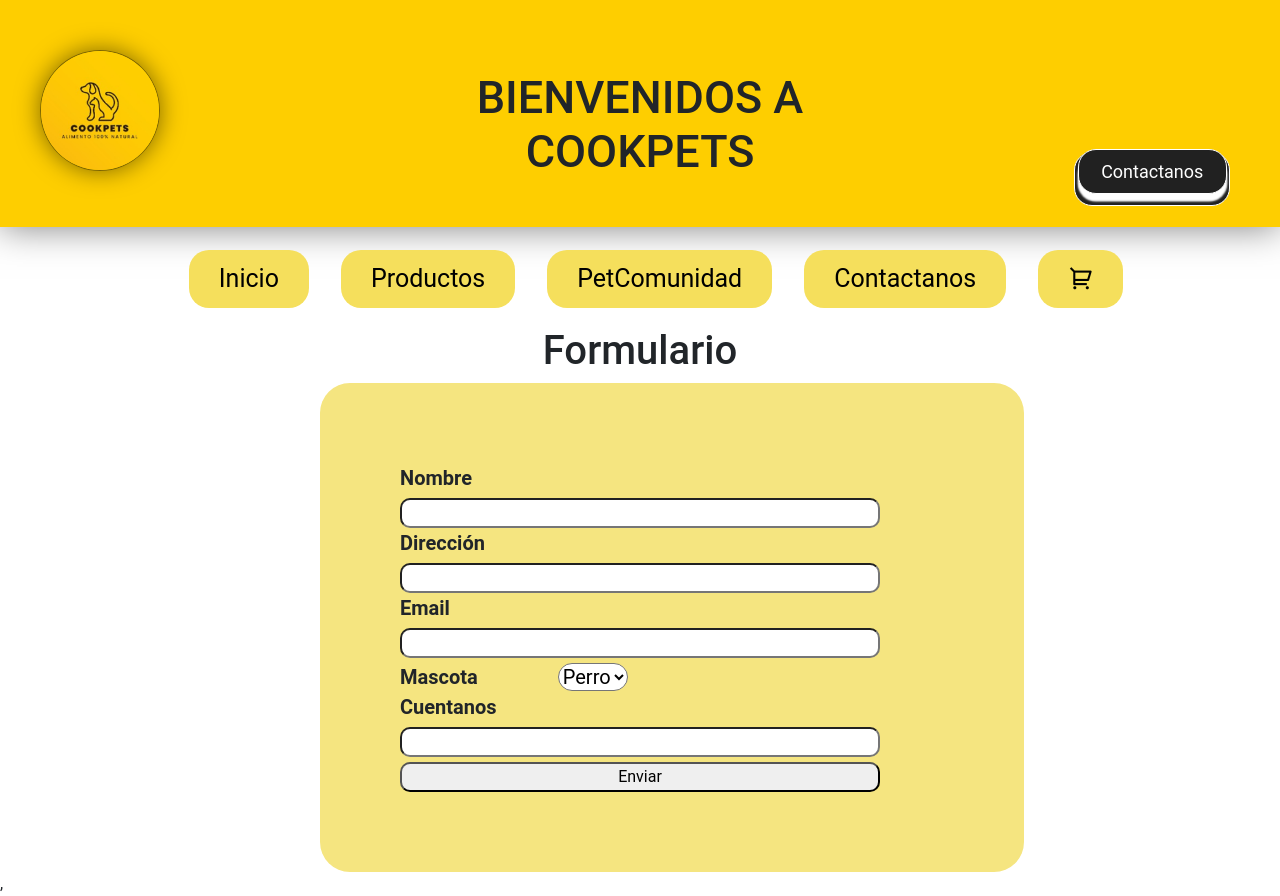
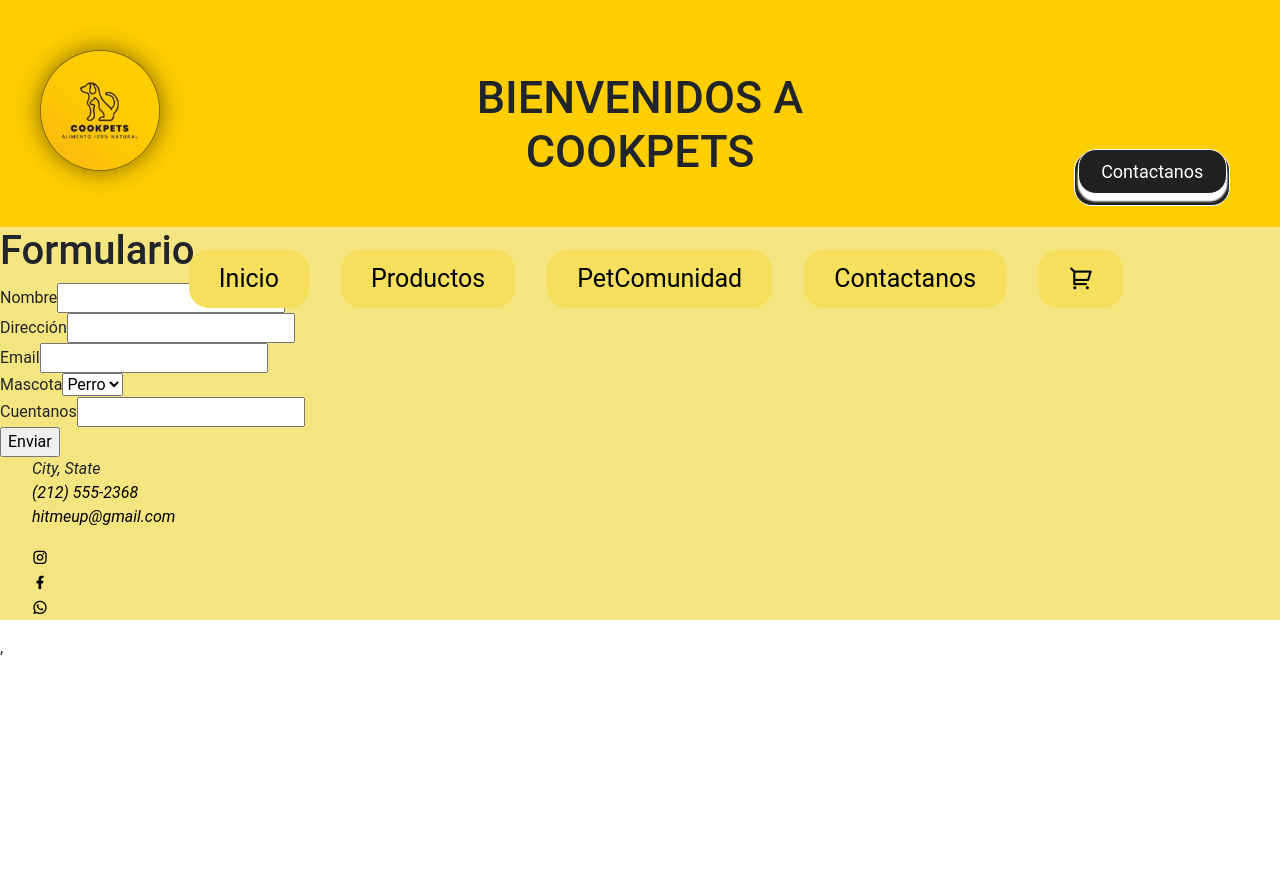
Before and after one commit to Jonathanvg97/CookPets, a React (Create React App) app: page /Contacts in a window 1280 px wide. After the commit the page ends 800 px from the top, so only its background shows below. Built offline with nearby package versions, Linux system fonts and the light colour scheme; a web font is replaced by a local one.

Commit message:
subiendo estilos

```diff
--- a/src/Components/Contacts/Contacts.jsx
+++ b/src/Components/Contacts/Contacts.jsx
@@ -1,73 +1,149 @@
 import { useForm } from "react-hook-form";
-import './contacts.css'
-import Footer from '../Footer/Footer'
-
+import "./contacts.css";
+import Footer from "../Footer/Footer";
 
 const Contactanos = () => {
-
-    const { register, formState: { errors },handleSubmit } = useForm({
+  const {
+    register,
+    formState: { errors },
+    handleSubmit,
+  } = useForm({
     defaultValues: {
-            nombre: '',
-            direccion: ''
-        }
+      nombre: "",
+      direccion: "",
+    },
   });
-
-
 
   const onSubmit = (data) => {
     console.log(data);
-    }
+  };
 
   return (
     <>
-    <div>
+      <div className="containerContact">
         <h1 className="Form">Formulario</h1>
+
+        <div clasName="contIzq">
           <form onSubmit={handleSubmit(onSubmit)}>
             <div>
               <label>Nombre</label>
-                <input type="text" {...register('nombre', {
+              <input
+                type="text"
+                {...register("nombre", {
                   required: true,
-                    maxLength: 20
-                })} />
-                {errors.nombre?.type === 'required' && <p>El campo nombre es requerido</p>}
-                {errors.nombre?.type === 'maxLength' && <p>El campo nombre debe tener menos de 20 caracteres</p>}
+                  maxLength: 20,
+                })}
+              />
+              {errors.nombre?.type === "required" && (
+                <p>El campo nombre es requerido</p>
+              )}
+              {errors.nombre?.type === "maxLength" && (
+                <p>El campo nombre debe tener menos de 20 caracteres</p>
+              )}
             </div>
             <div>
               <label>Dirección</label>
-                <input type="text" {...register('direccion', {
-                    required: true
-                })} />
+              <input
+                type="text"
+                {...register("direccion", {
+                  required: true,
+                })}
+              />
             </div>
             <div>
               <label>Email</label>
-                <input type="text" {...register('email', {
-                    pattern: /^[^\s@]+@[^\s@]+\.[^\s@]+$/i
-                })} />
-                {errors.email?.type === 'pattern' && <p>El formato del email es incorrecto</p>}
+              <input
+                type="text"
+                {...register("email", {
+                  pattern: /^[^\s@]+@[^\s@]+\.[^\s@]+$/i,
+                })}
+              />
+              {errors.email?.type === "pattern" && (
+                <p>El formato del email es incorrecto</p>
+              )}
             </div>
             <div>
               <label>Mascota</label>
-                <select {...register('Mascota')}>
+              <select {...register("Mascota")}>
                 <option value="Dog">Perro</option>
                 <option value="Cat">Gato</option>
               </select>
             </div>
             <div>
               <label>Cuentanos</label>
-                <input type="text"{...register('Cuentanos', {
+              <input
+                type="text"
+                {...register("Cuentanos", {
                   required: true,
-                })} />
-                    {errors.nombre?.type === 'required' && <p>El campo cuentanos es requerido</p>}
+                })}
+              />
+              {errors.nombre?.type === "required" && (
+                <p>El campo cuentanos es requerido</p>
+              )}
             </div>
-
-
 
             <input type="submit" value="Enviar" />
           </form>
         </div>
+
+        <div className="contDer"></div>
+
+        <div class="direct-contact-container">
+          <ul class="contact-list">
+            <li class="list-item">
+              <i class="fa fa-map-marker fa-2x">
+                <span class="contact-text place">City, State</span>
+              </i>
+            </li>
+
+            <li class="list-item">
+              <i class="fa fa-phone fa-2x">
+                <span class="contact-text phone">
+                  <a href="tel:1-212-555-5555" title="Give me a call">
+                    (212) 555-2368
+                  </a>
+                </span>
+              </i>
+            </li>
+
+            <li class="list-item">
+              <i class="fa fa-envelope fa-2x">
+                <span class="contact-text gmail">
+                  <a href="mailto:#" title="Send me an email">
+                    hitmeup@gmail.com
+                  </a>
+                </span>
+              </i>
+            </li>
+          </ul>
+
+          <ul class="social-media-list">
+            <li>
+              <a href="https://www.instagram.com/_cookpets_/" target="blank">
+                <i class="ri-instagram-line"></i>{" "}
+              </a>
+            </li>
+            <li>
+              <a
+                href="https://www.facebook.com/profile.php?id=100076581402873"
+                target="blank"
+              >
+                <i class="ri-facebook-fill"></i>
+              </a>
+            </li>
+            <li>
+              <a
+                href="https://api.whatsapp.com/send/?phone=573108580916&text&type=phone_number&app_absent=0"
+                target="blank"
+              >
+                <i class="ri-whatsapp-line"></i>
+              </a>
+            </li>
+          </ul>
+        </div>
+      </div>
     </>
-)}
-
-
+  );
+};
 
 export default Contactanos;
--- a/src/Components/Contacts/contacts.css
+++ b/src/Components/Contacts/contacts.css
@@ -1,10 +1,20 @@
+.containerContact{
+  background-color: #f5e580;
+
+}
+
+.contIzq{
+  display: flex;
+  flex-direction: column;
+}
+/*
 .Form {
   text-align: center;
   margin-top: 20px;
 }
 
 form {
-  background-color: #f5e580;
+
   padding: 40px;
   border-radius: 30px;
   font-family: "Roboto";
@@ -99,3 +109,4 @@
         font-size: 20px;
       }
 }
+ */
--- a/src/Components/Footer/footer.css
+++ b/src/Components/Footer/footer.css
@@ -28,6 +28,7 @@
   .footer {
     position: relative;
     padding: 50px;
+    margin-top: 140px;
 
   }
 
@@ -89,8 +90,12 @@
 
 @media only screen and (min-width: 1600px) {
   .footer {
-    margin-top:  80px;
-    padding: 30px;
+    width: 100%;
+    height: 200px;
+    position: relative;
+    bottom: -200px;
+    left: 0;
+
   }
 
 }
--- a/src/store/CarBuy/Cart.jsx
+++ b/src/store/CarBuy/Cart.jsx
@@ -26,14 +26,7 @@
     <>
       <Header />
       <div className="global">
-        <h2
-          style={{
-            margin: "3rem 0 1rem 0",
-            textAlign: "center",
-            color: "var(--colorGlobal)",
-            fontSize: "2rem",
-          }}
-        >
+        <h2 className="Pedido">
           Pedido
         </h2>
         <section className="containerCart">
@@ -89,7 +82,9 @@
           </ReactWhatsapp>
 
       </div>
+      <div style={{marginTop:'450px'}}>
       <Footer/>
+      </div>
       <Menu />
     </>
   );
--- a/src/store/CarBuy/cart.css
+++ b/src/store/CarBuy/cart.css
@@ -1,5 +1,12 @@
 
 /* P CAR CARD */
+.Pedido{
+  margin-top: 120px;
+  justify-content: center;
+  text-align: center;
+
+}
+
 .p-car-container{
     position: relative;
     width: 600px;
@@ -155,6 +162,13 @@
     }
 }
 @media (max-width: 425px) {
+
+  .Pedido{
+    margin-top: 20px;
+    justify-content: center;
+    text-align: center;
+    font-size: 30px;
+  }
     .img-card-car{
         width: 100px;
         height: 90px;
@@ -320,6 +334,13 @@
   }
 
   @media only screen and (min-width: 600px) {
+
+    .Pedido{
+      margin-top: 110px;
+      justify-content: center;
+      text-align: center;
+      font-size: 40px;
+    }
     .global {
       margin: auto;
     }
```
Lines whose indentation alone changed are shown as unchanged.
